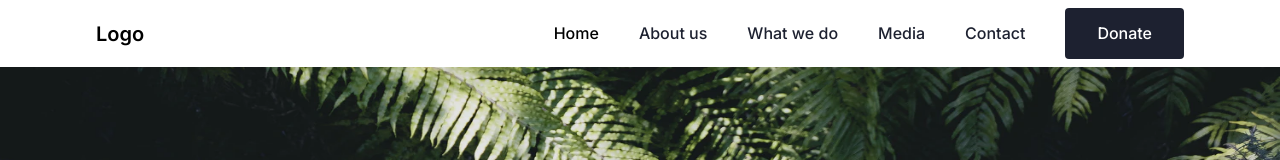
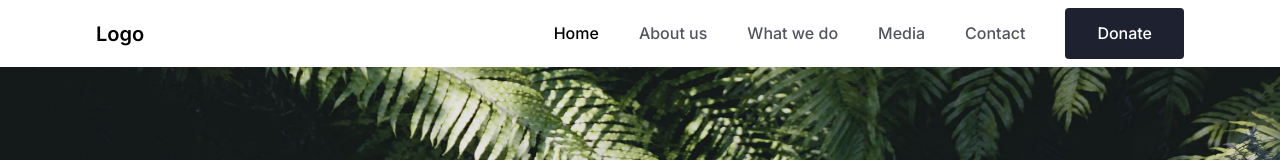
Before and after one commit to NaSitTH/client-first-template-7-clone, a Next.js app: page / in a window 1280 px wide. Shown: the top 160 px of the page. Built offline with nearby package versions, Linux system fonts and the light colour scheme.

Commit message:
change text color

```diff
--- a/components/layout/NavLink.tsx
+++ b/components/layout/NavLink.tsx
@@ -13,7 +13,7 @@ const NavLink = ({ url, title }: AppProps) => {
     <Link href={url}>
       <a
         className={
-          currentRoute === url ? "text-black" : "text-app-primary-text"
+          currentRoute === url ? "text-black" : "text-app-secondary-text"
         }
       >
         {title}
```
